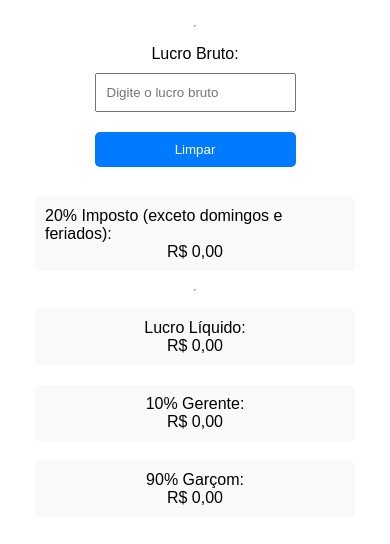
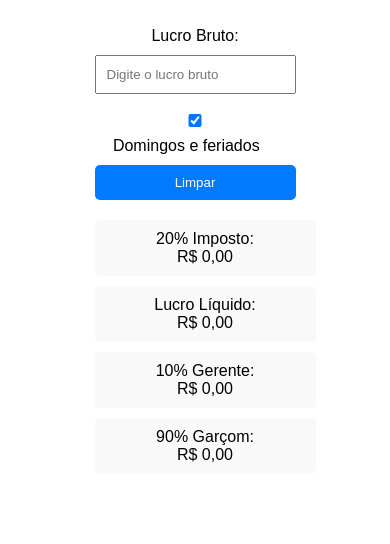
Before and after one commit to robniemeyer/tip-calculator, a plain HTML site: page index.html in a window 390 px wide. Shown: the part 56-600 px from the top of the page. Drawn offline with Linux system fonts and the light colour scheme.

Commit message:
feat: Add checkbox for tax application and update HTML for mobile-first design

```diff
--- a/index.html
+++ b/index.html
@@ -8,18 +8,21 @@
 </head>
 <body>
     <h1>Calculadora de Gorjeta</h1>
-    <hr/>
-    <div id="gross-profit" class="input-group">
+    <div id="calculator" class="container">
+        <div class="input-group">
             <label for="gross-profit-value">Lucro Bruto:</label>
             <input id="gross-profit-value" type="text" placeholder="Digite o lucro bruto" onkeyup="formatBRL(this)" aria-describedby="gross-profit-input-error" />
+            <label for="include-tax">
+                <input id="include-tax" type="checkbox" checked onchange="calculateTip()" />
+                Domingos e feriados
+            </label>
             <button id="clear-button" onclick="clearInput()">Limpar</button>
         </div>
         <div id="gross-profit-input-error" aria-live="assertive"></div>
         <div class="result-group">
-        <div>20% Imposto (exceto domingos e feriados):</div>
+            <div>20% Imposto:</div>
             <div id="tax-value">R$ 0,00</div>
         </div>
-    <hr/>
         <div class="result-group">
             <div>Lucro Líquido:</div>
             <div id="net-profit-value">R$ 0,00</div>
@@ -32,6 +35,7 @@
             <div>90% Garçom:</div>
             <div id="waiter-value">R$ 0,00</div>
         </div>
+    </div>
 
     <script src="script.js"></script>
 </body>
```
Lines whose indentation alone changed are shown as unchanged.
